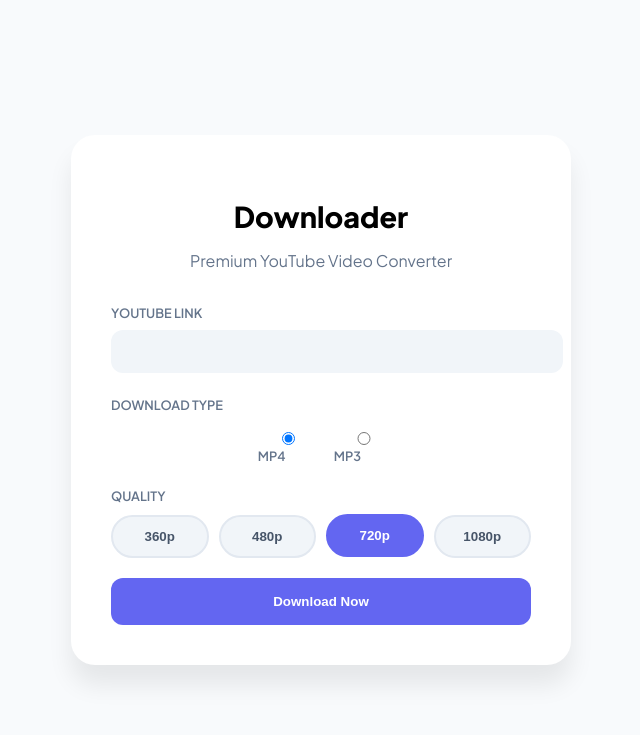
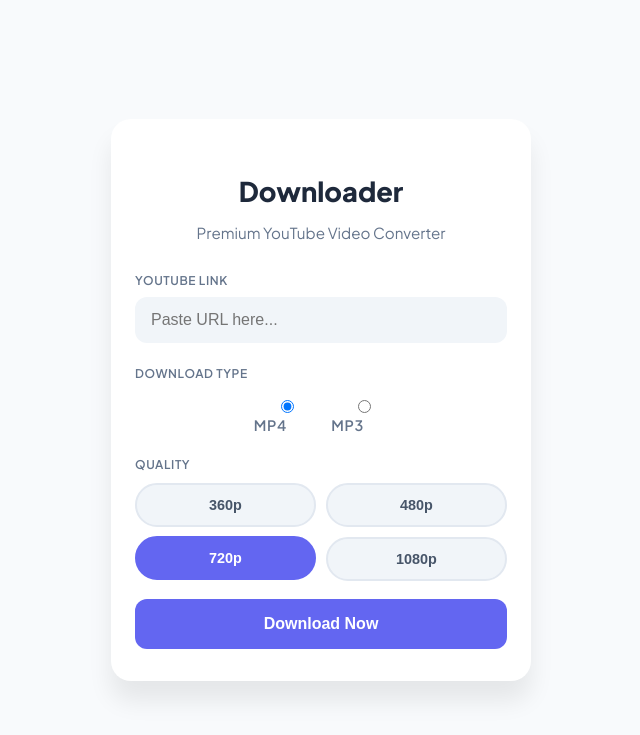
Before and after one commit to DarshitP24/YouTube-Video-And-Audio-Downloader, a Flask app: page / in a window 1280 px wide. Shown: the top 735 px of the page, without its empty margins (319-959 px from the left). Run offline with Flask 3, Linux system fonts and the light colour scheme.

Commit message:
Update index.html

```diff
--- a/templates/index.html
+++ b/templates/index.html
@@ -16,6 +16,8 @@
   --dim:#64748b;
 }
 
+*{box-sizing:border-box;}
+
 body{
   font-family:'Plus Jakarta Sans',sans-serif;
   background:var(--bg);
@@ -28,19 +30,26 @@ body{
 
 .container{
   background:var(--card);
-  width:90%;
+  width:100%;
   max-width:420px;
-  padding:40px;
-  border-radius:24px;
+  padding:32px 24px;
+  margin:16px;
+  border-radius:20px;
   text-align:center;
   box-shadow:0 20px 25px rgba(0,0,0,.08);
 }
 
-h2{font-size:1.8rem;font-weight:800;margin-bottom:8px;}
-p{color:var(--dim);margin-bottom:30px;}
+h2{font-size:1.7rem;font-weight:800;margin-bottom:6px;color:var(--text);}
+p{color:var(--dim);margin-bottom:26px;font-size:.95rem;}
 
-.input-group{margin-bottom:20px;text-align:left;}
-label{font-size:.8rem;font-weight:600;color:var(--dim);text-transform:uppercase;}
+.input-group{margin-bottom:18px;text-align:left;}
+label{
+  font-size:.75rem;
+  font-weight:600;
+  color:var(--dim);
+  text-transform:uppercase;
+  letter-spacing:.05em;
+}
 
 input{
   width:100%;
@@ -49,6 +58,7 @@ input{
   border:none;
   background:#f1f5f9;
   margin-top:8px;
+  font-size:1rem;
 }
 
 button{
@@ -61,26 +71,50 @@ button{
   font-weight:700;
   cursor:pointer;
   transition:.3s;
+  font-size:1rem;
+}
+button:hover{background:var(--primary-hover);}
+button:disabled{opacity:.6;}
+
+#progressArea{display:none;margin-top:20px;}
+.progress-bar{
+  height:10px;
+  background:#e2e8f0;
+  border-radius:20px;
+  overflow:hidden;
+}
+.progress-fill{
+  height:100%;
+  width:0%;
+  background:linear-gradient(90deg,#6366f1,#a855f7);
+  transition:.3s;
+}
+.status-text{
+  display:block;
+  margin-top:10px;
+  color:var(--primary);
+  font-weight:600;
+  font-size:.9rem;
 }
 
-button:hover{background:var(--primary-hover);}
-
-#progressArea{display:none;margin-top:20px;}
-.progress-bar{height:10px;background:#e2e8f0;border-radius:20px;overflow:hidden;}
-.progress-fill{height:100%;width:0%;background:linear-gradient(90deg,#6366f1,#a855f7);transition:.3s;}
-.status-text{display:block;margin-top:10px;color:var(--primary);font-weight:600;font-size:.9rem;}
-
+/* Radios */
 .radio-wrap{
   display:flex;
   justify-content:center;
-  gap:25px;
+  gap:20px;
   margin-top:10px;
+  flex-wrap:wrap;
+}
+.radio-wrap label{
+  font-size:.9rem;
+  text-transform:none;
 }
 
+/* Quality pills */
 #qualityGroup{
   overflow:hidden;
   transition:all .4s ease;
-  max-height:120px;
+  max-height:140px;
   opacity:1;
 }
 #qualityGroup.hide{
@@ -89,14 +123,15 @@ button:hover{background:var(--primary-hover);}
   margin:0;
 }
 
-/* Premium pills */
 .quality-pills{
   display:flex;
   gap:10px;
   margin-top:10px;
+  flex-wrap:wrap;
 }
+
 .q-pill{
-  flex:1;
+  flex:1 1 45%;
   padding:12px 0;
   border-radius:999px;
   border:2px solid #e2e8f0;
@@ -105,17 +140,25 @@ button:hover{background:var(--primary-hover);}
   font-weight:700;
   cursor:pointer;
   transition:.25s;
+  font-size:.9rem;
 }
 .q-pill:hover{
   border-color:var(--primary);
   color:var(--card);
-  transition:.25s;
 }
 .q-pill.active{
   background:var(--primary);
   color:#fff;
   border-color:var(--primary);
   transform:translateY(-1px);
+}
+
+/* Mobile tweaks */
+@media (max-width:480px){
+  h2{font-size:1.5rem;}
+  .container{padding:24px 18px;}
+  button{padding:14px;font-size:.95rem;}
+  input{padding:12px 14px;font-size:.95rem;}
 }
 </style>
 </head>
@@ -128,7 +171,7 @@ button:hover{background:var(--primary-hover);}
   <form id="dlForm" method="POST">
     <div class="input-group">
       <label>YouTube Link</label>
-      <input type="url" name="url" required>
+      <input type="url" name="url" placeholder="Paste URL here..." required>
     </div>
 
     <div class="input-group">
@@ -170,7 +213,7 @@ const radios = document.querySelectorAll('input[name="mode"]');
 const pills = document.querySelectorAll('.q-pill');
 const qualityInput = document.getElementById('qualityInput');
 
-/* radio logic */
+/* Toggle quality */
 radios.forEach(r=>{
   r.addEventListener('change',()=>{
     if(r.value==="audio" && r.checked){
@@ -181,7 +224,7 @@ radios.forEach(r=>{
   });
 });
 
-/* pill logic */
+/* Pill select */
 pills.forEach(pill=>{
   pill.addEventListener('click',()=>{
     pills.forEach(p=>p.classList.remove('active'));
@@ -190,7 +233,7 @@ pills.forEach(pill=>{
   });
 });
 
-/* submit + progress */
+/* Submit + progress */
 form.onsubmit = function(){
   area.style.display='block';
   btn.disabled=true;
```
